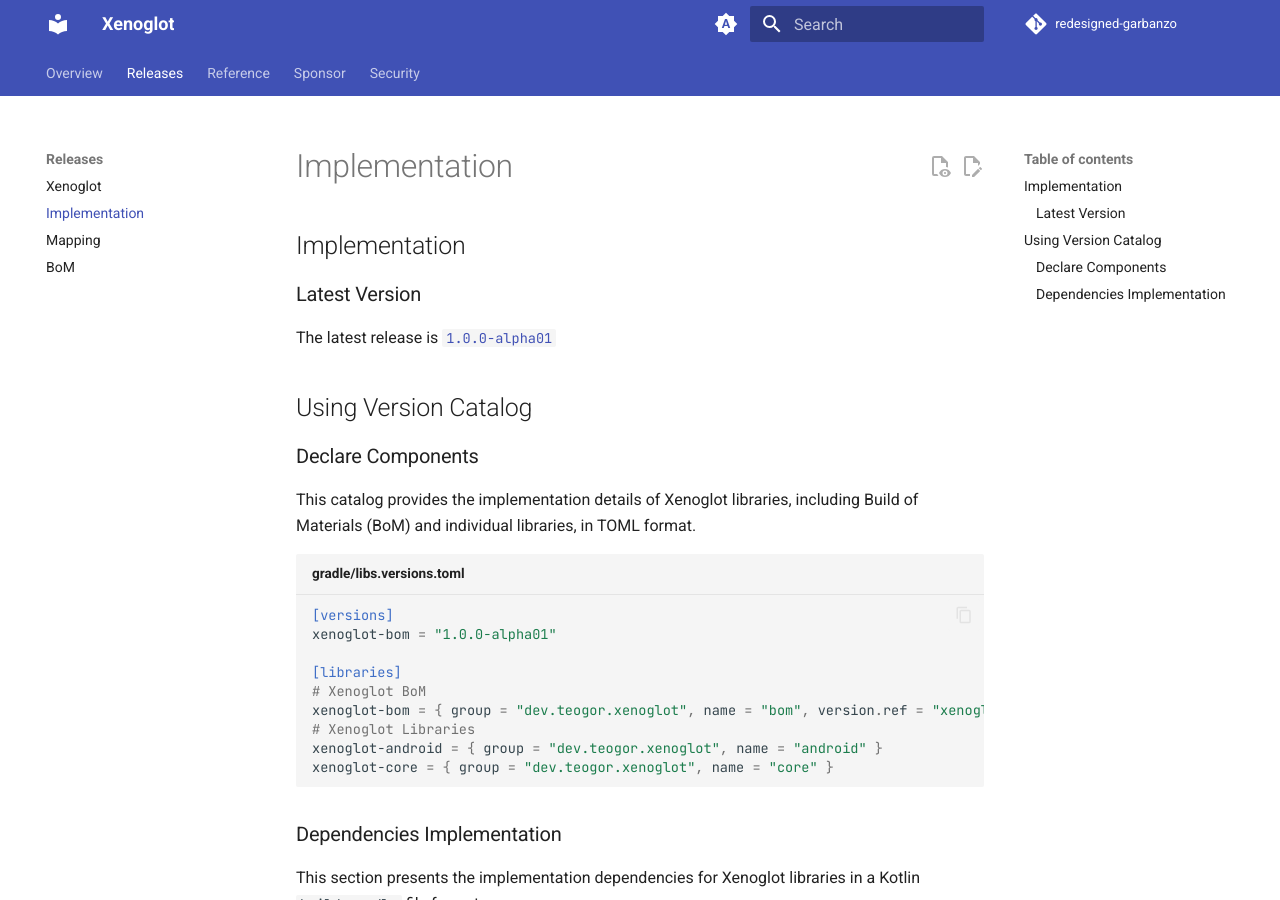
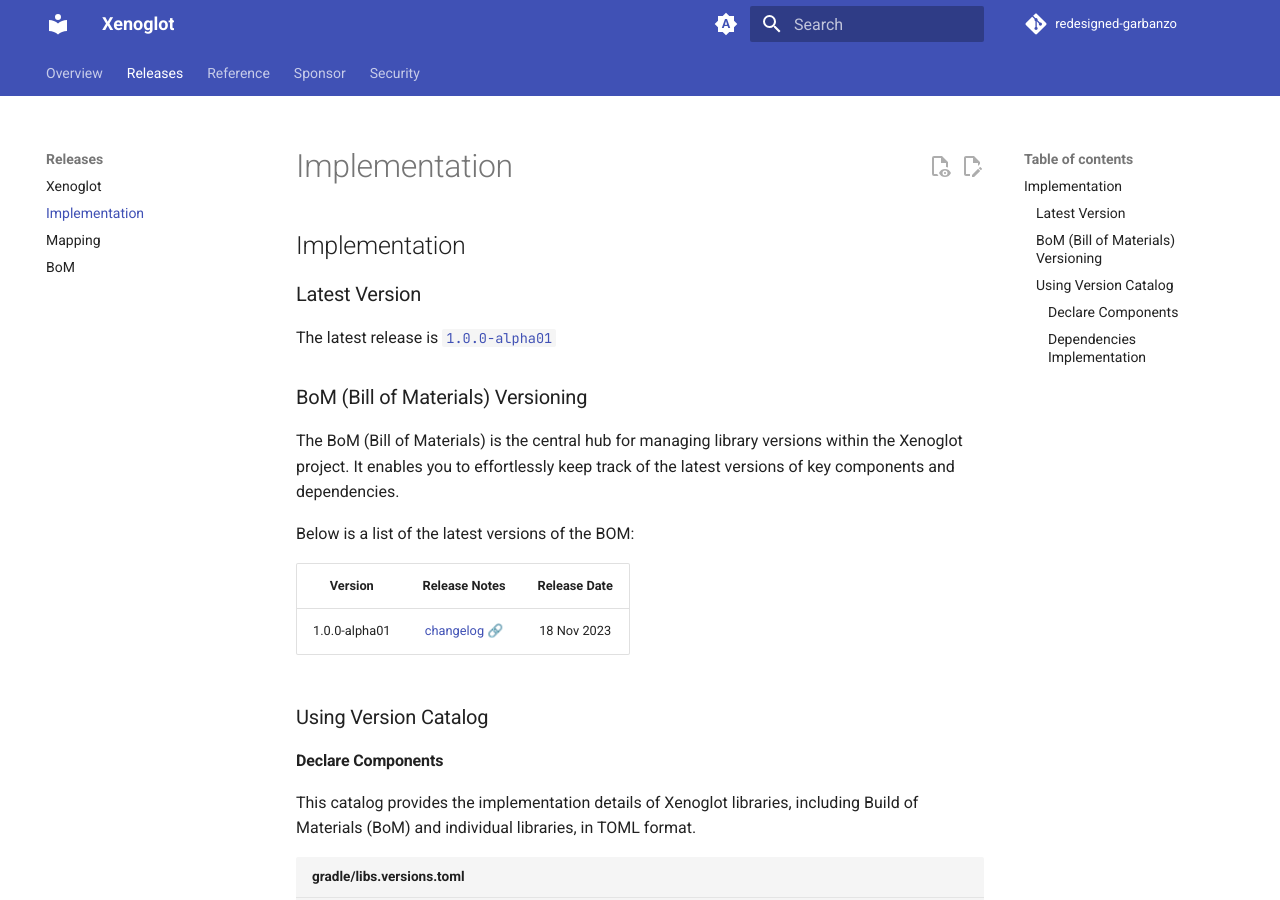
Before and after one commit to teogor/redesigned-garbanzo, an MkDocs documentation site: the page built from docs/implementation.md, in a window 1280 px wide and 900 px high. Built offline with MkDocs 1.6.1 and Material for MkDocs 9.7.7, drawn with Linux system fonts in a browser that asks for light colours; comment, search, counter and statistics services are not loaded.

Commit message:
Update implementation.md

````diff
--- a/docs/implementation.md
+++ b/docs/implementation.md
@@ -4,10 +4,21 @@
 
 The latest release is [`1.0.0-alpha01`](releases.md)
 
+### BoM (Bill of Materials) Versioning
 
-## Using Version Catalog
+The BoM (Bill of Materials) is the central hub for managing library versions within the Xenoglot
+project.
+It enables you to effortlessly keep track of the latest versions of key components and dependencies.
 
-### Declare Components
+Below is a list of the latest versions of the BOM:
+
+|    Version    |                       Release Notes                        | Release Date |
+|:-------------:|:----------------------------------------------------------:|:------------:|
+| 1.0.0-alpha01 | [changelog 🔗](1.0.0-alpha01/bom-version-1.0.0-alpha01.md) | 18 Nov 2023  |
+
+### Using Version Catalog
+
+#### Declare Components
 
 This catalog provides the implementation details of Xenoglot libraries, including Build of
 Materials (BoM) and individual libraries, in TOML format.
@@ -24,7 +35,7 @@
 xenoglot-core = { group = "dev.teogor.xenoglot", name = "core" }
 ```
 
-### Dependencies Implementation
+#### Dependencies Implementation
 
 This section presents the implementation dependencies for Xenoglot libraries in a Kotlin
 `build.gradle` file format.
````
